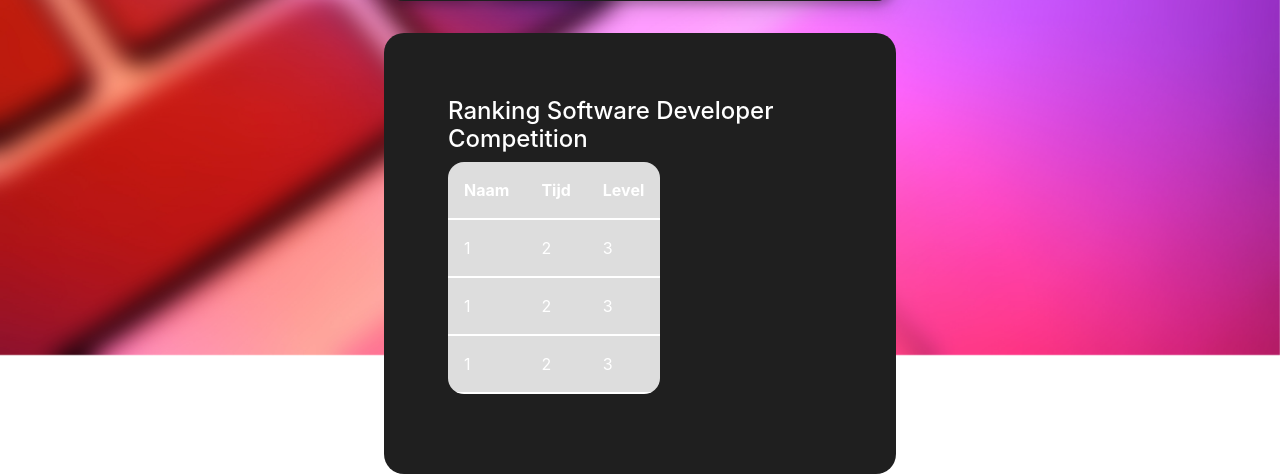
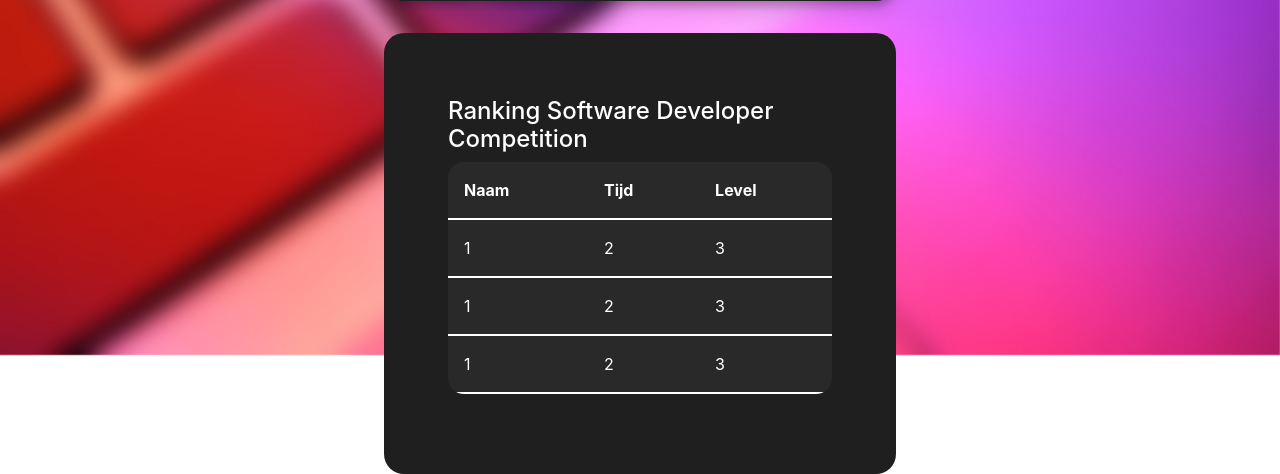
Before and after one commit to sito777/Ranking, a PHP site: page / in a window 1280 px wide. Shown: the part 605-1079 px from the top of the page. Run offline with PHP 8.4, Linux system fonts and the light colour scheme.

Commit message:
Update styles.css

```diff
--- a/css/styles.css
+++ b/css/styles.css
@@ -69,11 +69,12 @@ table {
     border-collapse: collapse;
     border-radius: 1em;
     overflow: hidden;
+    width: 100%;
 }
 
 th,
 td {
     padding: 1em;
-    background: #ddd;
+    background: #292929;
     border-bottom: 2px solid white;
 }
```
